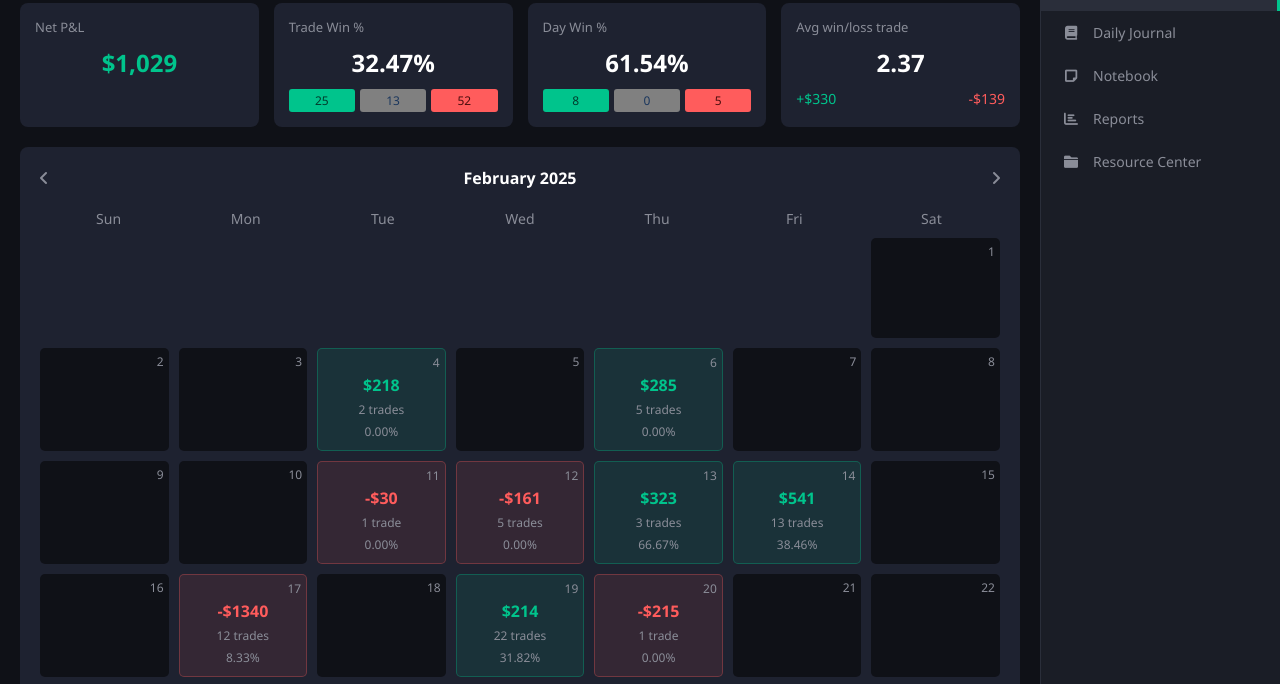
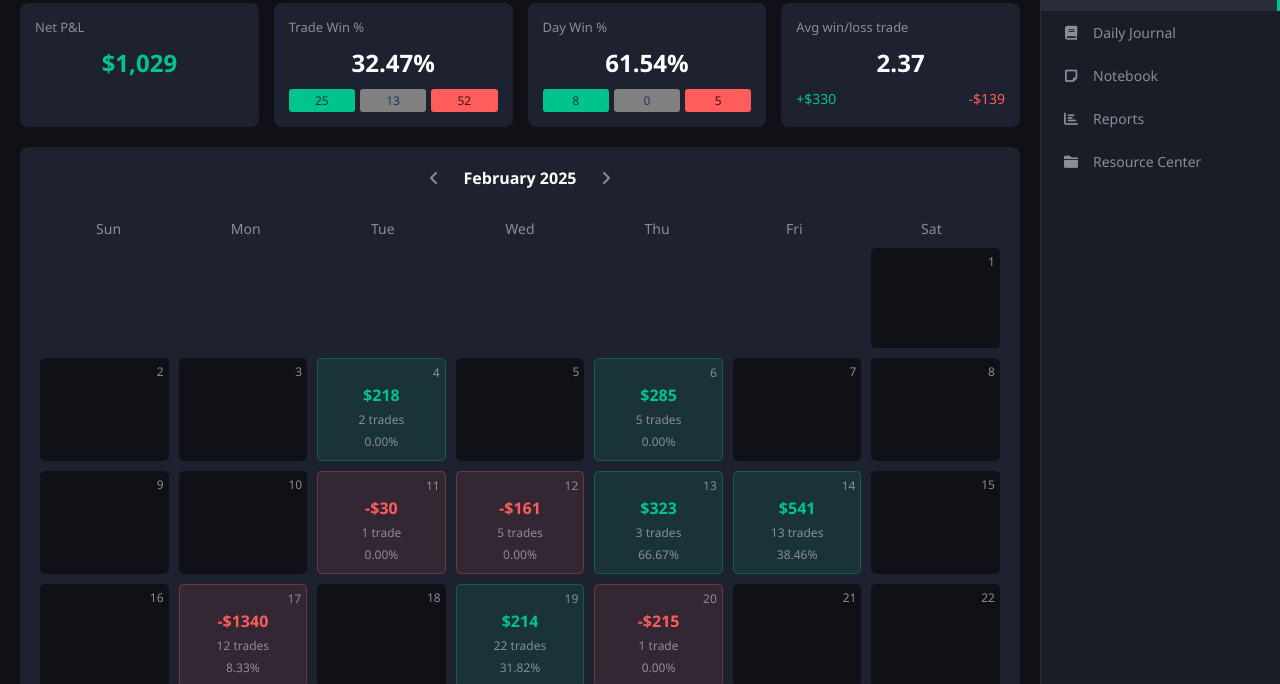
Before and after one commit to zpoettker/claude-testing, a plain HTML site: page index.html in a window 1280 px wide. Shown: the part 105-789 px from the top of the page. Drawn offline with nearby package versions, Linux system fonts and the light colour scheme.

Commit message:
changed calendar nav buttons

```diff
--- a/styles.css
+++ b/styles.css
@@ -300,10 +300,16 @@ body {
 }
 
 .calendar-nav {
-    display: flex;
-    align-items: center;
+    position: relative; /* Container for absolute positioning */
     width: 100%;
-    position: relative;
+    text-align: center; /* Center the h3 text */
+    margin-bottom: 10px; /* Spacing below */
+}
+
+.calendar-nav h3 {
+    margin: 0;
+    font-size: 16px;
+    display: inline-block; /* Allow it to sit naturally in the center */
 }
 
 .calendar-nav button {
@@ -312,26 +318,19 @@ body {
     color: var(--text-secondary);
     cursor: pointer;
     font-size: 16px;
-    position: absolute;
-    top: 50%;
-    transform: translateY(-50%);
+    position: absolute; /* Absolute positioning relative to .calendar-nav */
+    top: 50%; /* Vertically center the arrows */
+    transform: translateY(-50%); /* Adjust for button height */
 }
 
 .calendar-nav .prev-month {
-    left: 0;
+    left: calc(50% - 90px); /* Fixed distance left of center */
 }
 
 .calendar-nav .next-month {
-    right: 0;
+    right: calc(50% - 90px); /* Fixed distance right of center */
 }
 
-.calendar-nav h3 {
-    margin: 0;
-    font-size: 16px;
-    width: 100%;
-    text-align: center;
-    padding: 0 40px;
-}
 
 .weekdays {
     display: grid;
```
